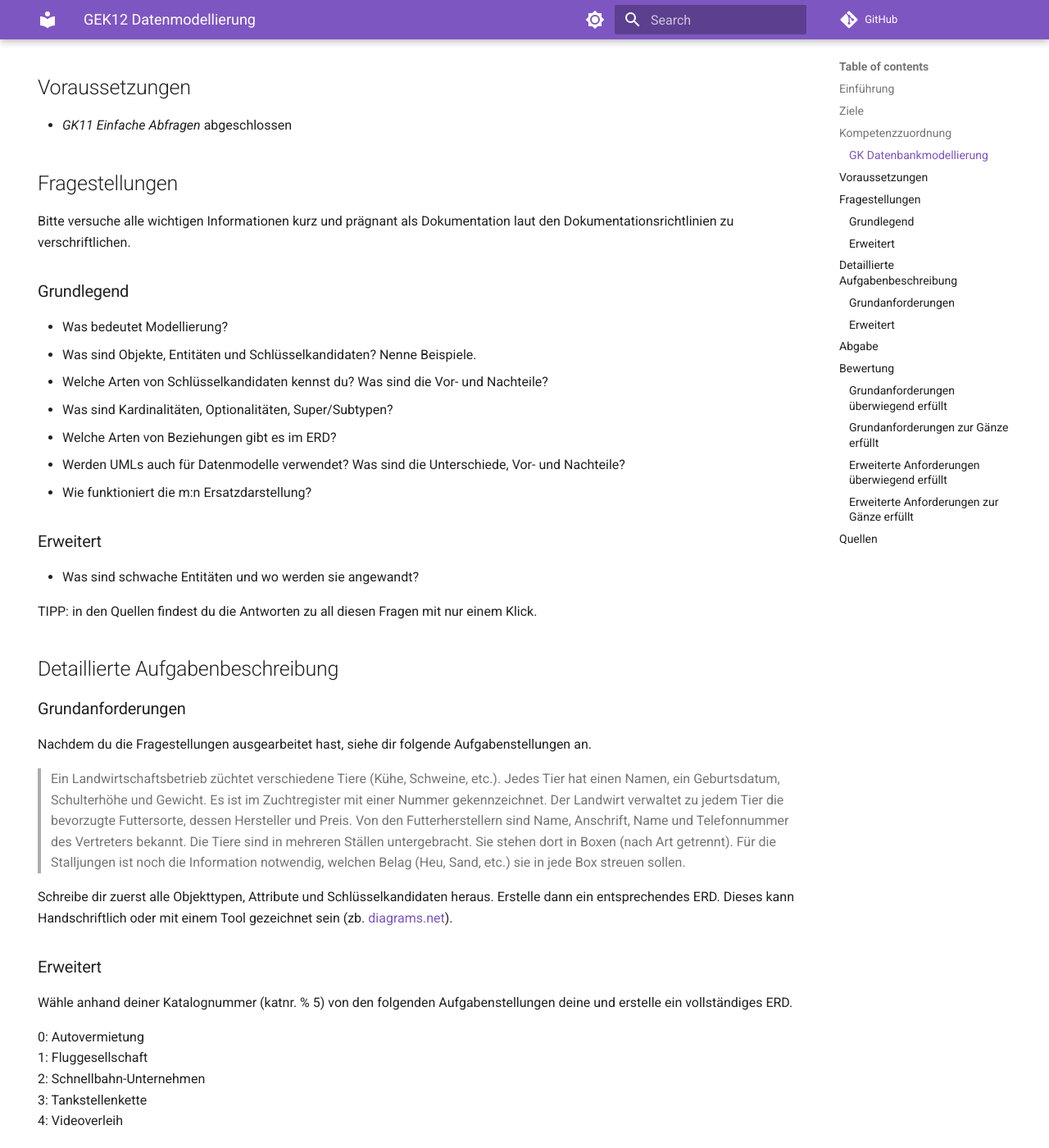
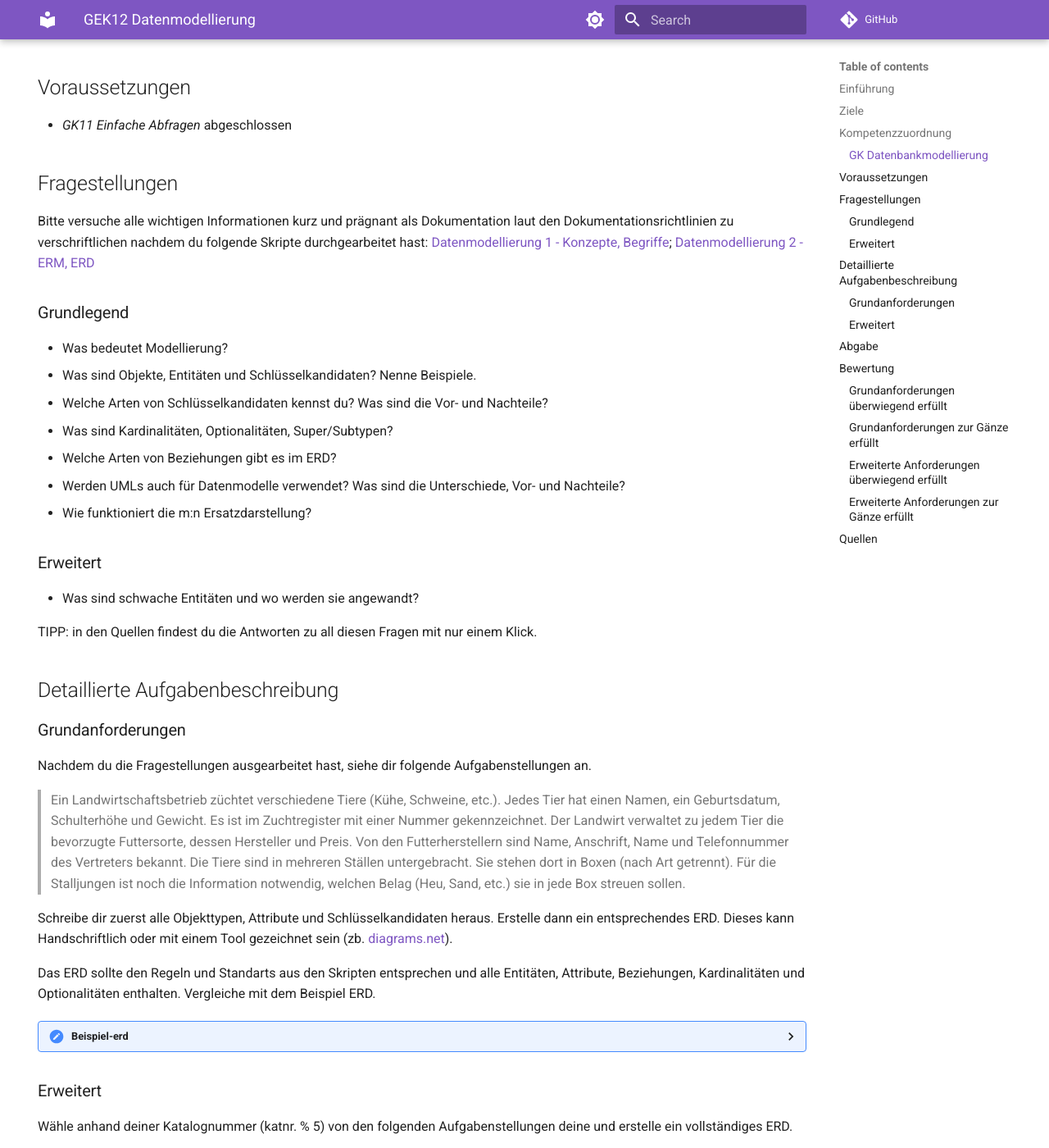
Before and after one commit to TGM-HIT/insy-exercises, an MkDocs documentation site: the page built from docs/1.Semester/12_Datenmodellierung/GEK12_Datenmodellierung.md, in a window 1280 px wide and 1400 px high, scrolled down 632 px. Shown: the whole window at 82% size. Built offline with MkDocs 1.6.1 and Material for MkDocs 9.7.7, drawn with Linux system fonts in a browser that asks for light colours; comment, search, counter and statistics services are not loaded; some of the changed text lies outside the part shown.

Commit message:
gk12 update

```diff
--- a/docs/1.Semester/12_Datenmodellierung/GEK12_Datenmodellierung.md
+++ b/docs/1.Semester/12_Datenmodellierung/GEK12_Datenmodellierung.md
@@ -26,7 +26,7 @@ Es wird versucht aus einer nicht technischen Beschreibung die erforderlichen Ele
 
 ## Fragestellungen
 
-Bitte versuche alle wichtigen Informationen kurz und prägnant als Dokumentation laut den Dokumentationsrichtlinien zu verschriftlichen.
+Bitte versuche alle wichtigen Informationen kurz und prägnant als Dokumentation laut den Dokumentationsrichtlinien zu verschriftlichen nachdem du folgende Skripte durchgearbeitet hast: [Datenmodellierung 1 - Konzepte, Begriffe](https://github.com/TGM-HIT/insy-exercises/blob/main/docs/1.Semester/12_Datenmodellierung/Datenmodellierung%201%20-%20Konzepte%2C%20Begriffe.pdf); [Datenmodellierung 2 - ERM, ERD](https://github.com/TGM-HIT/insy-exercises/blob/main/docs/1.Semester/12_Datenmodellierung/Datenmodellierung%202%20-%20ERM%2C%20ERD.pdf)
 
 ### Grundlegend
 
@@ -52,6 +52,12 @@ Nachdem du die Fragestellungen ausgearbeitet hast, siehe dir folgende Aufgabenst
 > Ein Landwirtschaftsbetrieb züchtet verschiedene Tiere (Kühe, Schweine, etc.). Jedes Tier hat einen Namen, ein Geburtsdatum, Schulterhöhe und Gewicht. Es ist im Zuchtregister mit einer Nummer gekennzeichnet. Der Landwirt verwaltet zu jedem Tier die bevorzugte Futtersorte, dessen Hersteller und Preis. Von den Futterherstellern sind Name, Anschrift, Name und Telefonnummer des Vertreters bekannt. Die Tiere sind in mehreren Ställen untergebracht. Sie stehen dort in Boxen (nach Art getrennt). Für die Stalljungen ist noch die Information notwendig, welchen Belag (Heu, Sand, etc.) sie in jede Box streuen sollen.
 
 Schreibe dir zuerst alle Objekttypen, Attribute und Schlüsselkandidaten heraus. Erstelle dann ein entsprechendes ERD. Dieses kann Handschriftlich oder mit einem Tool gezeichnet sein (zb. [diagrams.net](https://app.diagrams.net/)).
+
+Das ERD sollte den Regeln und Standarts aus den Skripten entsprechen und alle Entitäten, Attribute, Beziehungen, Kardinalitäten und Optionalitäten enthalten. Vergleiche mit dem Beispiel ERD.
+
+??? Beispiel-ERD
+
+    ![Beispiel-ERD](erd_example.png)
 
 ### Erweitert
 
--- a/mkdocs.yml
+++ b/mkdocs.yml
@@ -39,5 +39,7 @@ markdown_extensions:
   - pymdownx.snippets
   - pymdownx.superfences
   - footnotes
+  - admonition
+  - pymdownx.details
 
 edit_uri: "edit/main/docs/"
```
Also changed, not shown: other parts of docs/1.Semester/12_Datenmodellierung/GEK12_Datenmodellierung.md (+2 -2 lines), docs/1.Semester/12_Datenmodellierung/erd_example.png (added), 2 other files.
